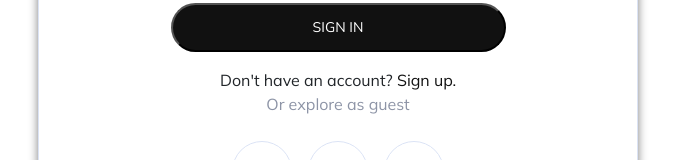
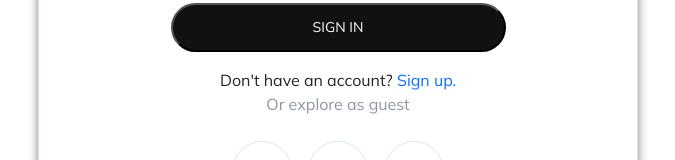
Before and after one commit to PatrikByren/Manero-frontend, a React (Create React App) app: page /signin in a window 1280 px wide. Shown: the part 538-698 px from the top of the page, without its empty margins (302-977 px from the left). Built offline with nearby package versions, Linux system fonts and the light colour scheme.

Commit message:
Fixed links and InputSingle name

```diff
--- a/src/App.css
+++ b/src/App.css
@@ -59,6 +59,11 @@ html, body {
 }
 .inputcontainer .color-grey {
   color: #626262;
+}
+
+.sign-up-link {
+  text-decoration: none;
+  color: #111111;
 }
 
 .get-started-root {
@@ -184,10 +189,6 @@ html, body {
 }
 .sign-in-form .remember .rememberme {
   margin-right: 15px;
-}
-.sign-in-form .sign-up-link {
-  text-decoration: none;
-  color: #111111;
 }
 .sign-in-form .guest {
   color: #8D94A6;
--- a/src/asset/scss/_base.scss
+++ b/src/asset/scss/_base.scss
@@ -59,3 +59,8 @@ html, body {
         color:$color-textsecondary;
     }
 }
+
+.sign-up-link{
+    text-decoration: none;
+    color: $color-black;
+}
--- a/src/asset/scss/components/_signInForm.scss
+++ b/src/asset/scss/components/_signInForm.scss
@@ -27,10 +27,6 @@
     }
 }
 
-.sign-up-link{
-    text-decoration: none;
-    color: $color-black;
-}
 .guest{
         color: $color-backgroundsecondary;
         text-decoration: none;
--- a/src/components/individuals/InputSingel.js
+++ b/src/components/individuals/InputSingel.js
@@ -1,4 +1,4 @@
-function ForgotPasswordForm({ placeholder, nameid, name, value, setValue }) {
+function InputSingel({ placeholder, nameid, name, value, setValue }) {
   return (
     <div className="text-center">
       <label className="baselabel" htmlFor={nameid}>
@@ -16,4 +16,4 @@ function ForgotPasswordForm({ placeholder, nameid, name, value, setValue }) {
   );
 }
 
-export default ForgotPasswordForm;
+export default InputSingel;
--- a/src/components/sections/SignInForm.js
+++ b/src/components/sections/SignInForm.js
@@ -59,7 +59,7 @@ const SignInForm = () => {
           </form>
           <div className="text-center mt-3">
             Don't have an account?{" "}
-            <NavLink to="/signup" className="sign-up-link">
+            <NavLink to="/signup" className="text-decoration-none">
               Sign up.
             </NavLink>
           </div>
--- a/src/views/signInSignUpViews/ForgotPasswordView.js
+++ b/src/views/signInSignUpViews/ForgotPasswordView.js
@@ -1,6 +1,7 @@
 import React, { useState } from "react";
-import InputSingel from "../../components/individuals/InputSingel"
+import InputSingel from "../../components/individuals/InputSingel";
 import BackArrowMiddleHead from "../../components/individuals/BackArrowMiddleHead";
+import { NavLink } from "react-router-dom";
 
 const ForgotPasswordView = () => {
   const [email, setEmail] = useState("");
@@ -8,24 +9,37 @@ const ForgotPasswordView = () => {
     event.preventDefault();
   };
   return (
-    <div className="forgotpassword" >
+    <div className="forgotpassword">
       <form onSubmit={handleSubmit} className="forgotpasswordform">
         <BackArrowMiddleHead content="Forgot password" />
         <div className="media-border">
-          <div className="content m-4">Please enter you email adress you will recive a link to create a new password via email</div>
+          <div className="content m-4">
+            Please enter you email adress you will recive a link to create a new
+            password via email
+          </div>
           <div className="inputcontainer">
             <div className="text-center">
-              <InputSingel name="EMAIL" nameid="email" placeholder="name@domain.com" value={email} setValue={setEmail} />
-              <button className="basebtn" type="submit">SEND</button>
+              <InputSingel
+                name="EMAIL"
+                nameid="email"
+                placeholder="name@domain.com"
+                value={email}
+                setValue={setEmail}
+              />
+              <button className="basebtn" type="submit">
+                SEND
+              </button>
             </div>
-          <button className="basebtn backtosigninbtn">BACK TO SIGN IN</button>
+            <NavLink to="/signin" className="sign-up-link">
+              <button className="basebtn backtosigninbtn">
+                BACK TO SIGN IN
+              </button>
+            </NavLink>
           </div>
         </div>
       </form>
+    </div>
+  );
+};
 
-    </div>
-
-  )
-}
-
-export default ForgotPasswordView
+export default ForgotPasswordView;
```
